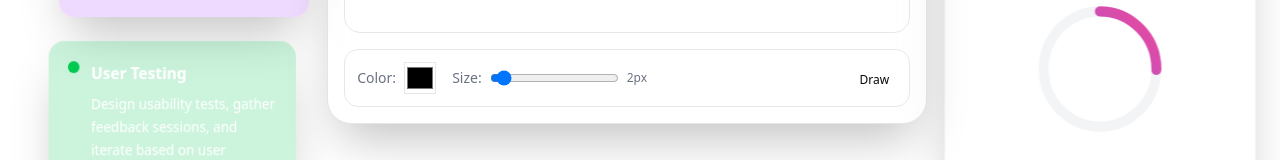
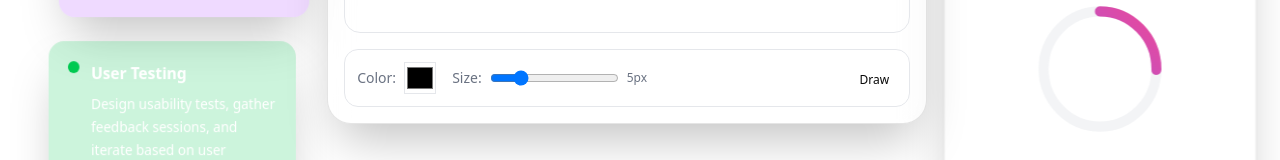
Before and after one commit to liliangisellyps/Ideaverse-WebSpatial, a React (Vite) app: page / in a window 1280 px wide. Shown: the part 526-686 px from the top of the page. Built offline with nearby package versions, Linux system fonts and the light colour scheme.

Commit message:
feat: changes default brush size

```diff
--- a/src/components/EnhancedCanvasPanel.tsx
+++ b/src/components/EnhancedCanvasPanel.tsx
@@ -4,7 +4,7 @@ import { Edit, Eraser } from 'lucide-react';
 export const EnhancedCanvasPanel: React.FC = () => {
   const canvasRef = useRef<HTMLCanvasElement>(null);
   const [isDrawing, setIsDrawing] = useState(false);
-  const [brushSize, setBrushSize] = useState(2);
+  const [brushSize, setBrushSize] = useState(5);
   const [brushColor, setBrushColor] = useState('#000000');
   const [isErasing, setIsErasing] = useState(false);
 
```
